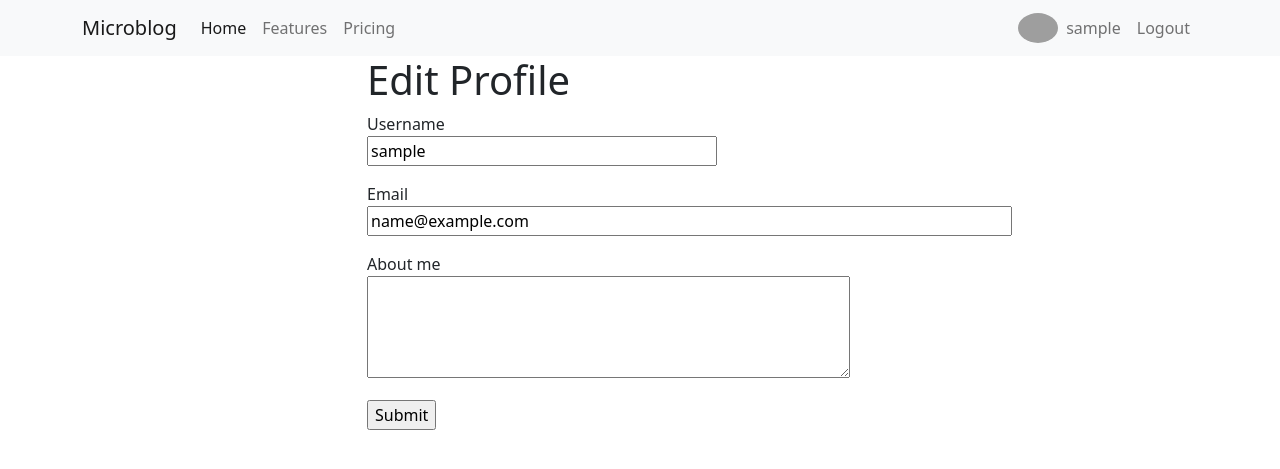
After one commit to TareqMonwer/flask-microblog, a Flask app: page /u/edit/ in a window 1280 px wide. The commit adds this page. Shown: the top 469 px of the page. Run offline with Flask 2, Linux system fonts and the light colour scheme; the visitor is signed in with stand-in values (Sample User, id 1); data comes from the database, SQL or seed files in the repository; both versions use the stored data as it was after the commit; grey boxes are pictures that could not be loaded.

Commit message:
:zap: profile system init finish.

```diff
--- a/app/forms.py
+++ b/app/forms.py
@@ -1,6 +1,6 @@
 from flask_wtf import FlaskForm
-from wtforms import StringField, BooleanField, SubmitField, PasswordField
-from wtforms.validators import DataRequired, ValidationError, Email, EqualTo
+from wtforms import StringField, BooleanField, TextAreaField, SubmitField, PasswordField
+from wtforms.validators import DataRequired, ValidationError, Email, EqualTo, Length
 from app.models import User
 
 
@@ -28,3 +28,10 @@ class RegistrationForm(FlaskForm):
         user = User.query.filter_by(email=email.data).first()
         if user is not None:
             raise ValidationError('Please, use a different email!')
+
+
+class ProfileEditForm(FlaskForm):
+    username = StringField('Username', validators=[DataRequired(), ])
+    email = StringField('Email', validators=[DataRequired(), Email()])
+    about_me = TextAreaField('About me', validators=[DataRequired(), Length(min=0, max=150)])
+    submit = SubmitField('Submit')
--- a/app/routes.py
+++ b/app/routes.py
@@ -3,7 +3,7 @@ from flask_login import current_user, login_user, logout_user, login_required
 from werkzeug.urls import url_parse
 from flask import render_template, flash, redirect, url_for, request
 from app import app, db
-from app.forms import LoginForm, RegistrationForm
+from app.forms import LoginForm, RegistrationForm, ProfileEditForm
 from app.models import User
 
 
@@ -89,3 +89,21 @@ def user_profile(username):
     ]
     context = {'user': user, 'posts': posts}
     return render_template('user_profile.html', **context)
+
+
+@app.route('/u/edit/', methods=['GET', 'POST'])
+@login_required
+def edit_profile():
+    form = ProfileEditForm()
+    if form.validate_on_submit():
+        current_user.username = form.username.data
+        current_user.email = form.email.data
+        current_user.about_me = form.about_me.data
+        db.session.commit()
+        flash('Your changes have been saved')
+        return redirect(url_for('edit_profile'))
+    elif request.method == 'GET':
+        form.username.data = current_user.username
+        form.email.data = current_user.email
+        form.about_me.data = current_user.about_me
+    return render_template('edit_profile.html', title='Edit Profile', form=form)
--- /dev/null
+++ b/app/templates/edit_profile.html
@@ -0,0 +1,35 @@
+{% extends "base.html" %}
+{% block main %}
+    <div class="container">
+        <div class="row justify-content-center">
+            <div class="col-6">
+                <h1>Edit Profile</h1>
+                <form action="" method="post">
+                    {{ form.hidden_tag() }}
+                    <p>
+                        {{ form.username.label }}<br>
+                        {{ form.username(size=32) }}<br>
+                        {% for error in form.username.errors %}
+                            <span style="color: red;">[{{ error }}]</span>
+                        {% endfor %}
+                    </p>
+                    <p>
+                        {{ form.email.label }}<br>
+                        {{ form.email(size=64) }}<br>
+                        {% for error in form.email.errors %}
+                            <span style="color: red;">[{{ error }}]</span>
+                        {% endfor %}
+                    </p>
+                    <p>
+                        {{ form.about_me.label }}<br>
+                        {{ form.about_me(rows=4, cols=50) }}<br>
+                        {% for error in form.about_me.errors %}
+                            <span style="color: red;">[{{ error }}]</span>
+                        {% endfor %}
+                    </p>
+                    <p>{{ form.submit() }}</p>
+                </form>
+            </div>
+        </div>
+    </div>
+{% endblock %}
--- a/app/templates/user_profile.html
+++ b/app/templates/user_profile.html
@@ -14,6 +14,10 @@
                             <p>Email: {{ user.email }}</p>
                             {% if user.about_me %}<p>{{ user.about_me }}</p>{% endif %}
                             {% if user.last_seen %}<p>Last seen on: {{ user.last_seen }}</p>{% endif %}
+
+                            {% if user == current_user %}
+                                <p><a href="{{ url_for('edit_profile') }}">Edit your profile</a></p>
+                            {% endif %}
                         </td>
                     </tr>
                 </table>
```
Also changed, not shown: mirco_blog.db.
